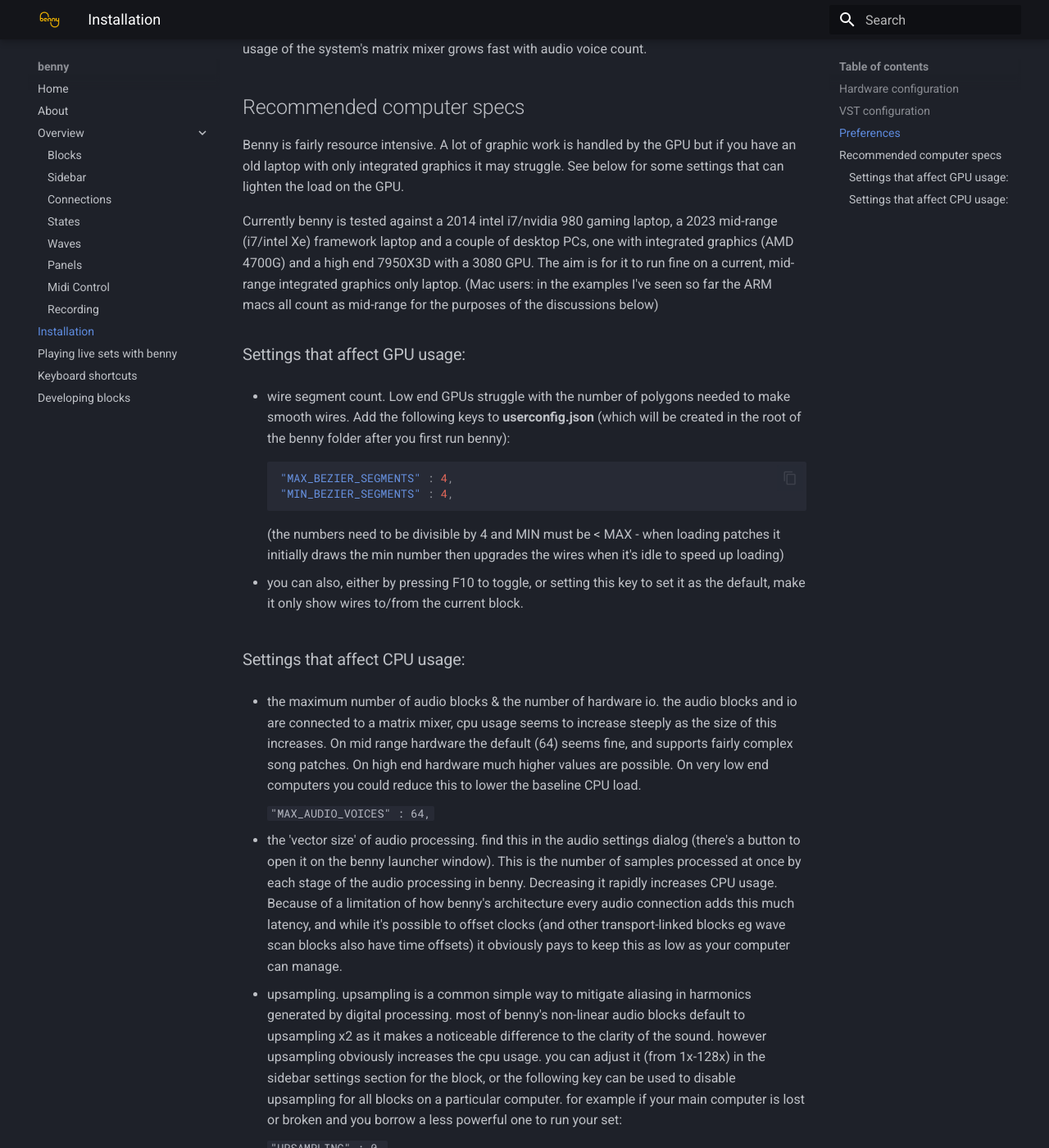
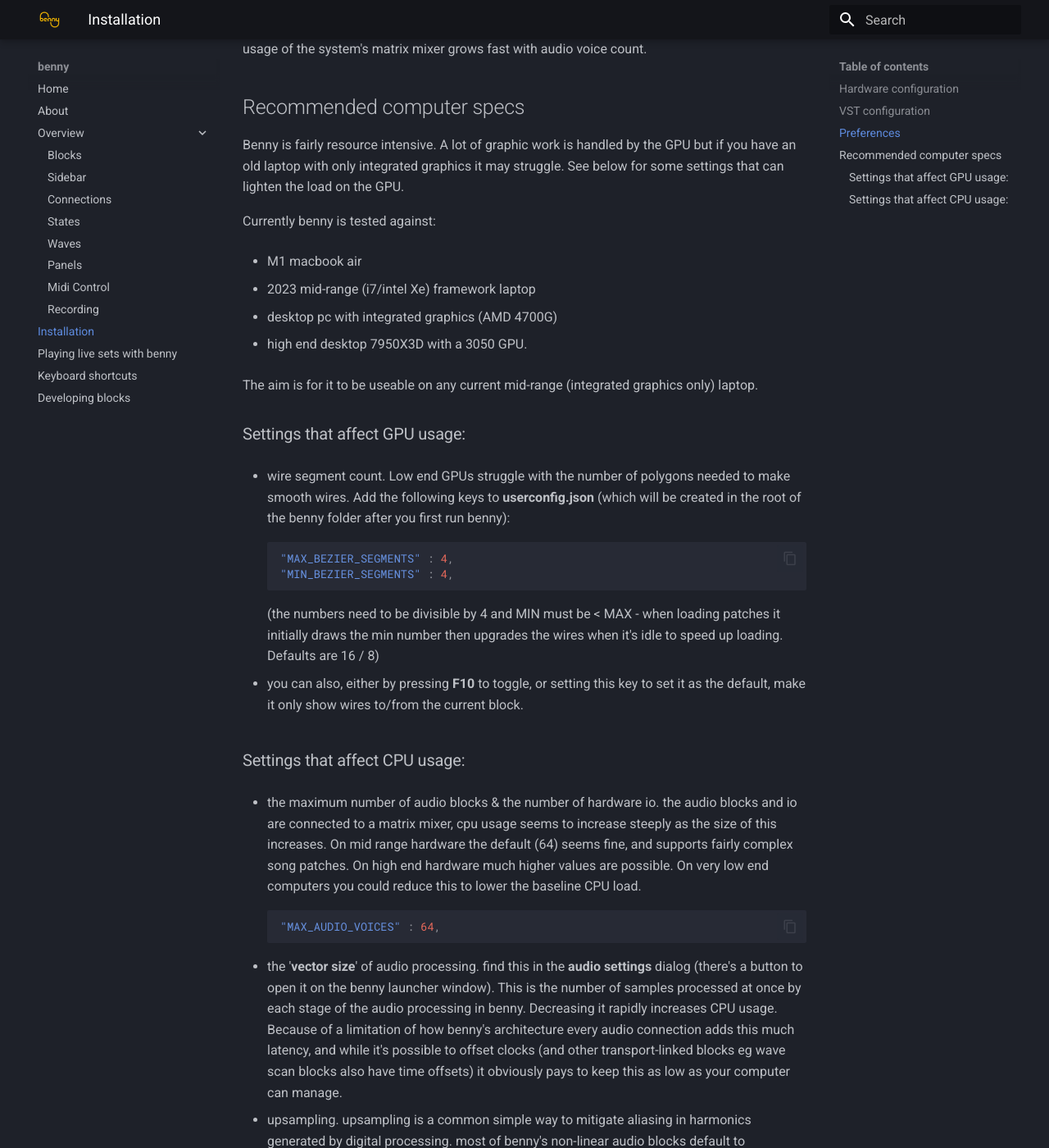
Before and after one commit to playbenny/benny_manual, an MkDocs documentation site: the page built from docs/installation.md, in a window 1280 px wide and 1400 px high, scrolled down 1621 px. Shown: the whole window at 82% size. Built offline with MkDocs 1.6.1 and Material for MkDocs 9.7.7, drawn with Linux system fonts in a browser that asks for light colours; some of the changed text lies outside the part shown.

Commit message:
Update installation.md

````diff
--- a/docs/installation.md
+++ b/docs/installation.md
@@ -46,7 +46,17 @@
 
 Benny is fairly resource intensive. A lot of graphic work is handled by the GPU but if you have an old laptop with only integrated graphics it may struggle. See below for some settings that can lighten the load on the GPU.
 
-Currently benny is tested against a 2014 intel i7/nvidia 980 gaming laptop, a 2023 mid-range (i7/intel Xe) framework laptop and a couple of desktop PCs, one with integrated graphics (AMD 4700G) and a high end 7950X3D with a 3080 GPU. The aim is for it to run fine on a current, mid-range integrated graphics only laptop. (Mac users: in the examples I've seen so far the ARM macs all count as mid-range for the purposes of the discussions below)
+Currently benny is tested against:
+
+- M1 macbook air
+
+- 2023 mid-range (i7/intel Xe) framework laptop
+
+- desktop pc with integrated graphics (AMD 4700G)
+
+- high end desktop 7950X3D with a 3050 GPU.
+
+The aim is for it to be useable on any current mid-range (integrated graphics only) laptop.
 
 ### Settings that affect GPU usage:
 
@@ -57,18 +67,22 @@
     "MIN_BEZIER_SEGMENTS" : 4,
     ```
 
-    (the numbers need to be divisible by 4 and MIN must be < MAX - when loading patches it initially draws the min number then upgrades the wires when it's idle to speed up loading)
+    (the numbers need to be divisible by 4 and MIN must be < MAX - when loading patches it initially draws the min number then upgrades the wires when it's idle to speed up loading. Defaults are 16 / 8)
 
-- you can also, either by pressing F10 to toggle, or setting this key to set it as the default, make it only show wires to/from the current block.
+- you can also, either by pressing **F10** to toggle, or setting this key to set it as the default, make it only show wires to/from the current block.
 
 ### Settings that affect CPU usage:
 
 - the maximum number of audio blocks & the number of hardware io. the audio blocks and io are connected to a matrix mixer, cpu usage seems to increase steeply as the size of this increases. On mid range hardware the default (64) seems fine, and supports fairly complex song patches. On high end hardware much higher values are possible. On very low end computers you could reduce this to lower the baseline CPU load.
 
-    `"MAX_AUDIO_VOICES" : 64,`
+    ```json
+    "MAX_AUDIO_VOICES" : 64,
+    ```
 
-- the 'vector size' of audio processing. find this in the audio settings dialog (there's a button to open it on the benny launcher window). This is the number of samples processed at once by each stage of the audio processing in benny. Decreasing it rapidly increases CPU usage. Because of a limitation of how benny's architecture every audio connection adds this much latency, and while it's possible to offset clocks (and other transport-linked blocks eg wave scan blocks also have time offsets) it obviously pays to keep this as low as your computer can manage.
+- the '**vector size**' of audio processing. find this in the **audio settings** dialog (there's a button to open it on the benny launcher window). This is the number of samples processed at once by each stage of the audio processing in benny. Decreasing it rapidly increases CPU usage. Because of a limitation of how benny's architecture every audio connection adds this much latency, and while it's possible to offset clocks (and other transport-linked blocks eg wave scan blocks also have time offsets) it obviously pays to keep this as low as your computer can manage.
 
 - upsampling. upsampling is a common simple way to mitigate aliasing in harmonics generated by digital processing. most of benny's non-linear audio blocks default to upsampling x2 as it makes a noticeable difference to the clarity of the sound. however upsampling obviously increases the cpu usage. you can adjust it (from 1x-128x) in the sidebar settings section for the block, or the following key can be used to disable upsampling for all blocks on a particular computer. for example if your main computer is lost or broken and you borrow a less powerful one to run your set:
 
-    `"UPSAMPLING" : 0,`
+    ```json
+    "UPSAMPLING" : 0,
+    ```
````
